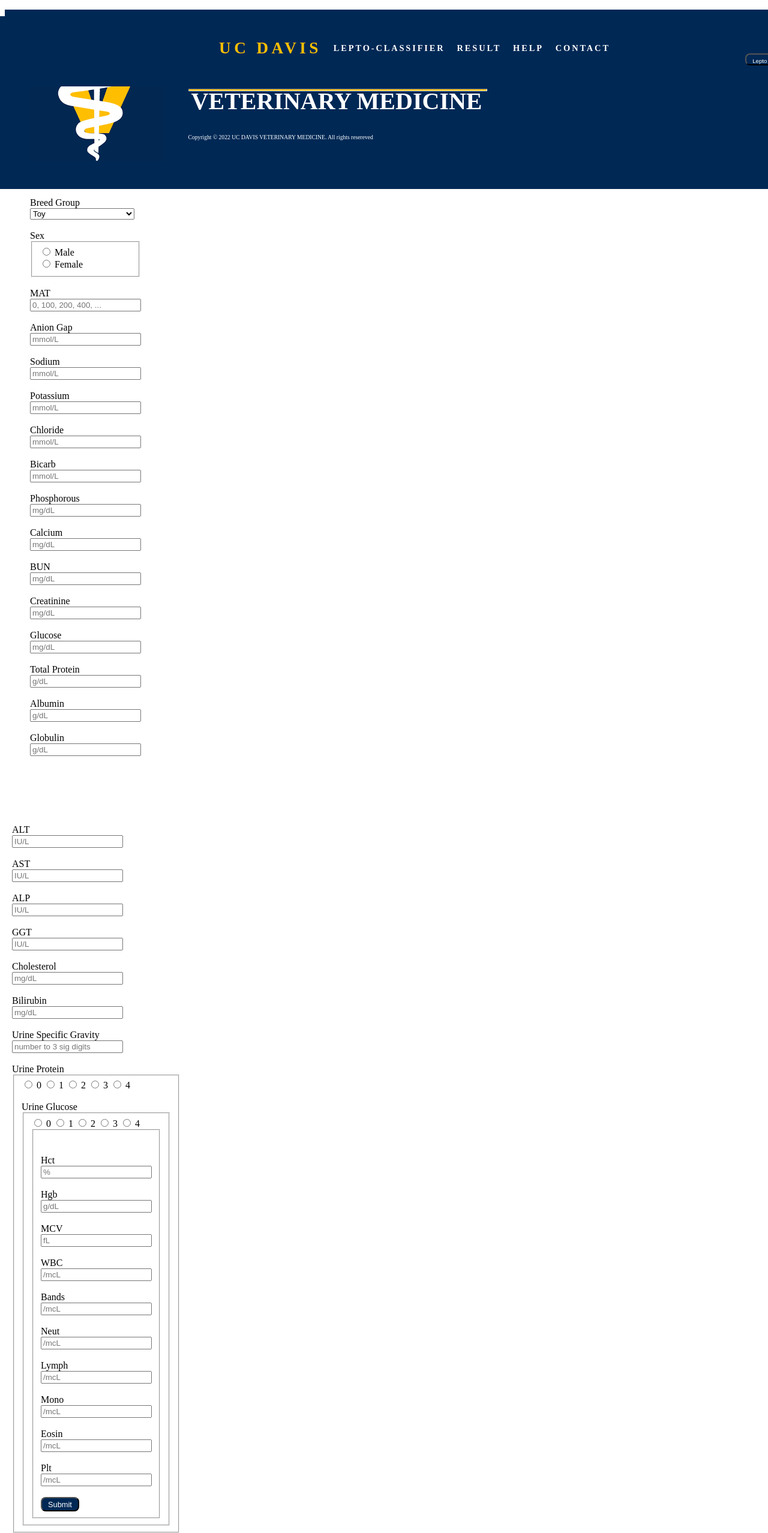
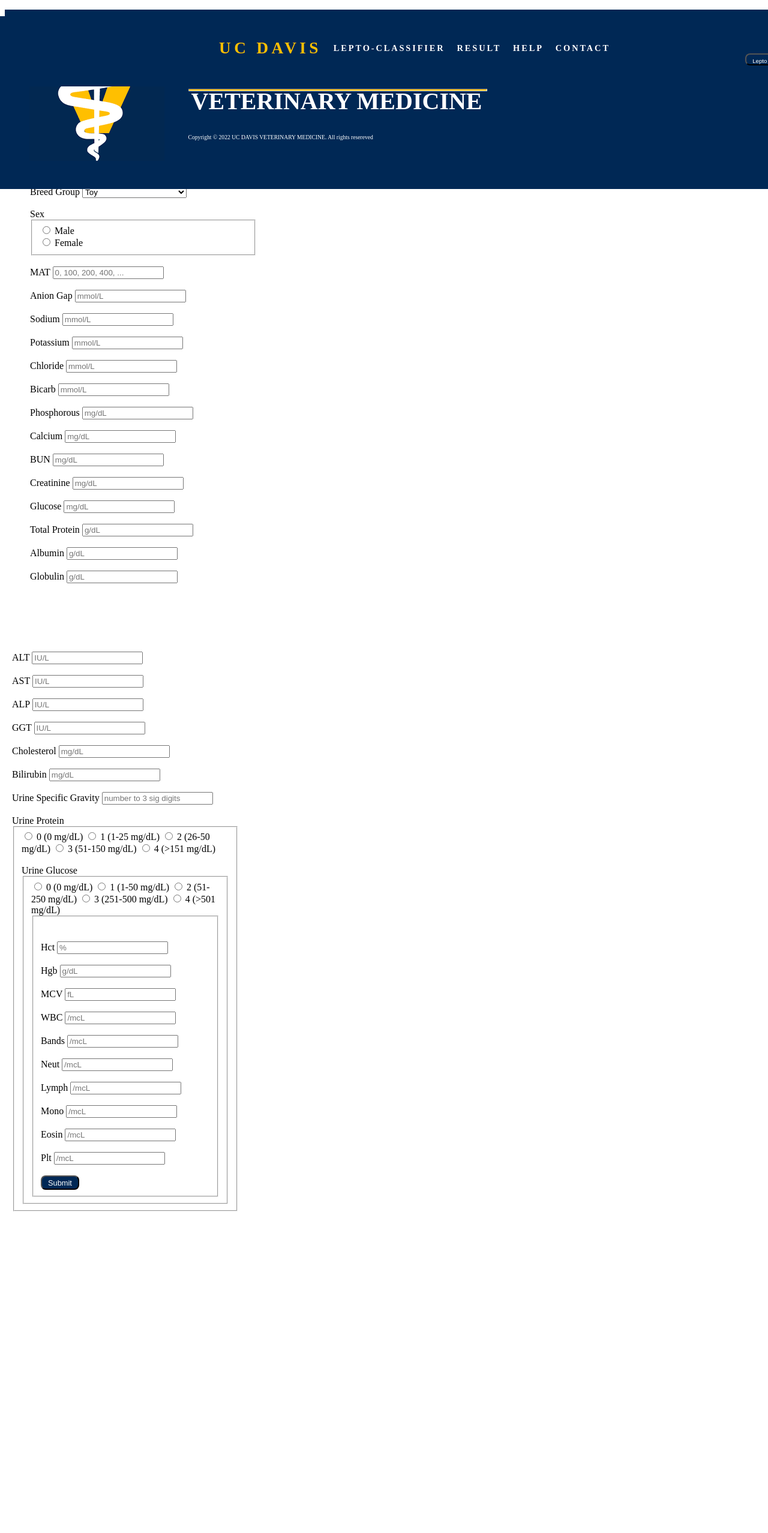
Before and after one commit to Camerooooon/lepto-classifier-frontend, a Flask app: page / in a window 1280 px wide; the page is wider, and only the part inside the window is pictured. Shown: that part at 60% size. After the commit the page ends 2019 px from the top of that part, so only its background shows below. Run offline with Flask 2, Linux system fonts and the light colour scheme.

Commit message:
Add conversions

```diff
--- a/templates/index.html
+++ b/templates/index.html
@@ -1,7 +1,7 @@
 <!DOCTYPE HTML>
 <html lang="en">
 <head>
-	<meta charset="utf-8">
+    <meta charset="utf-8">
 	<meta http-equiv="X-UA-Compatible" content="IE=edge">
 	<meta name="viewport" content="width=device-width, initial-scale=1.0">
 	<link rel="stylesheet" href="index.css">
@@ -123,28 +123,28 @@
 				<label>Urine Protein</label><br>
 				<fieldset>
 					<input type="radio" name="Urine Protein" value="0">
-					<label for="0"> 0</label><span class="tab"></span>
+					<label for="0"> 0 (0 mg/dL)</label><span class="tab"></span>
 					<input type="radio" name="Urine Protein" value="1">
-					<label for="1"> 1</label><span class="tab"></span>
+					<label for="1"> 1 (1-25 mg/dL)</label><span class="tab"></span>
 					<input type="radio" name="Urine Protein" value="2">
-					<label for="2"> 2</label><span class="tab"></span>
+					<label for="2"> 2 (26-50 mg/dL)</label><span class="tab"></span>
 					<input type="radio" name="Urine Protein" value="3">
-					<label for="3"> 3</label><span class="tab"></span>
+					<label for="3"> 3 (51-150 mg/dL)</label><span class="tab"></span>
 					<input type="radio" name="Urine Protein" value="4">
-					<label for="4"> 4</label>
+                    <label for="4"> 4 (>151 mg/dL)</label>
 				<br><br>
 				<label>Urine Glucose</label><br>
 				<fieldset>
 					<input type="radio" name="Urine Glucose" value="0">
-					<label for="0"> 0</label><span class="tab"></span>
+					<label for="0"> 0 (0 mg/dL)</label><span class="tab"></span>
 					<input type="radio" name="Urine Glucose" value="1">
-					<label for="1"> 1</label><span class="tab"></span>
+					<label for="1"> 1 (1-50 mg/dL)</label><span class="tab"></span>
 					<input type="radio" name="Urine Glucose" value="2">
-					<label for="2"> 2</label><span class="tab"></span>
+					<label for="2"> 2 (51-250 mg/dL)</label><span class="tab"></span>
 					<input type="radio" name="Urine Glucose" value="3">
-					<label for="3"> 3</label><span class="tab"></span>
+					<label for="3"> 3 (251-500 mg/dL)</label><span class="tab"></span>
 					<input type="radio" name="Urine Glucose" value="4">
-					<label for="4"> 4</label>
+                    <label for="4"> 4 (>501 mg/dL)</label>
 				<fieldset>
 				<br><br>
 				<label for="Hct">Hct</label>
```
